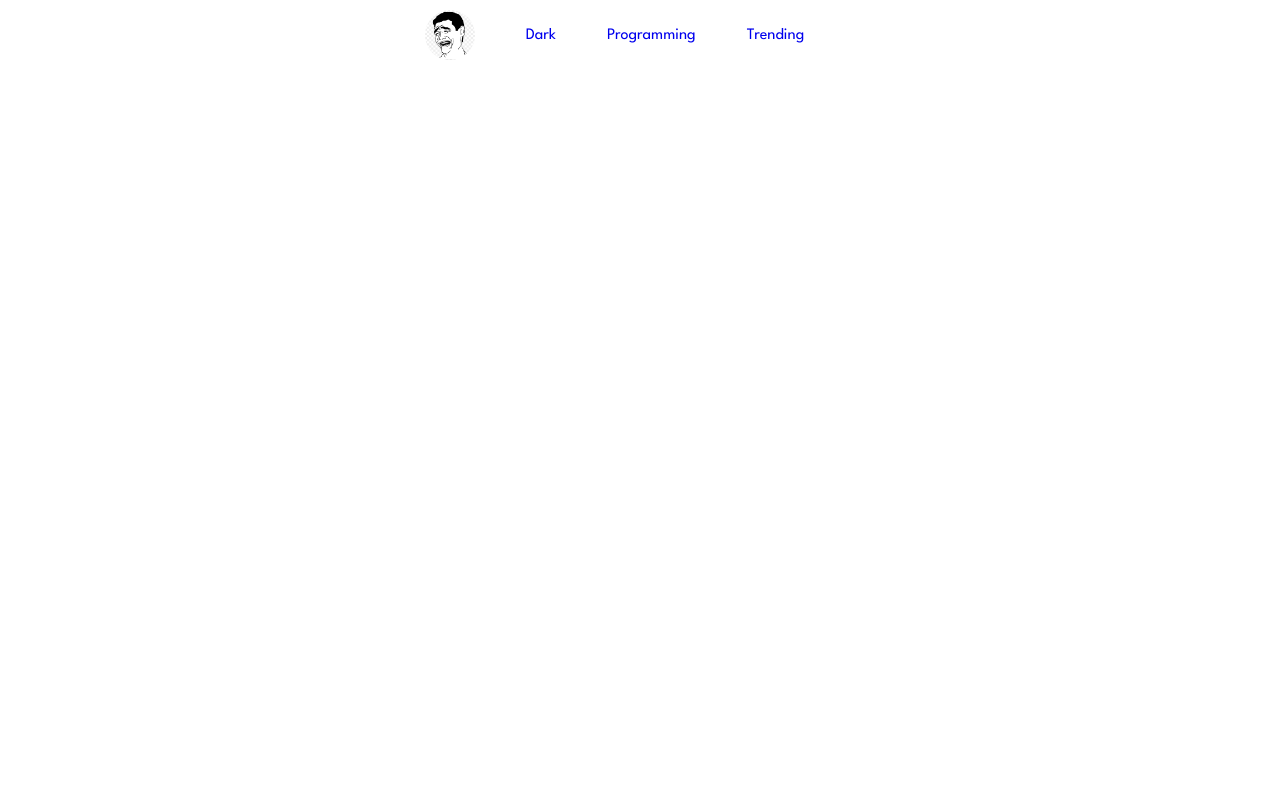
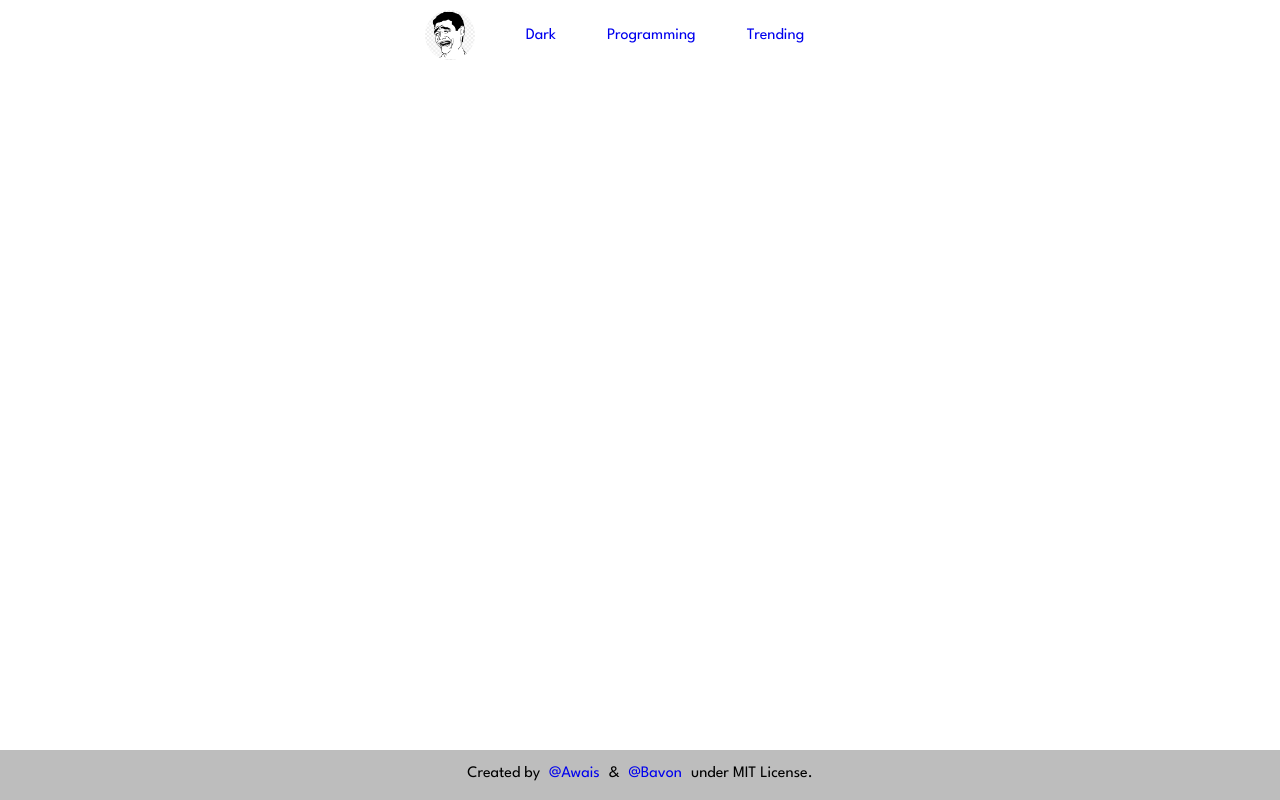
Before and after one commit to awais-amjed/giggy, a website built with webpack: page src/index.html in a window 1280 px wide. Built offline with nearby package versions, Linux system fonts and the light colour scheme.

Commit message:
Add Footer

```diff
--- a/src/index.html
+++ b/src/index.html
@@ -19,5 +19,13 @@
 		<a href="#">Programming</a>
 		<a href="#">Trending</a>
 	</header>
+
+	<footer>
+		<p>Created by
+			<a href="https://github.com/awais-amjed" target="_blank">@Awais</a>
+			& <a href="https://github.com/Bavon101" target="_blank">@Bavon</a>
+			 under MIT License.
+		</p>
+	</footer>
 </body>
 </html>
--- a/src/style.css
+++ b/src/style.css
@@ -16,6 +16,10 @@ a {
   margin-right: 5%;
 }
 
+footer a {
+  margin: 5px;
+}
+
 a:hover {
   text-decoration: underline;
 }
@@ -29,3 +33,15 @@ a:hover {
   border-radius: 50%;
   cursor: pointer;
 }
+
+footer {
+  background-color: #bdbdbd;
+  position: fixed;
+  bottom: 0;
+  left: 0;
+  right: 0;
+  display: flex;
+  width: 100%;
+  height: 50px;
+  justify-content: center;
+}
```
Also changed, not shown: 1 other file.
